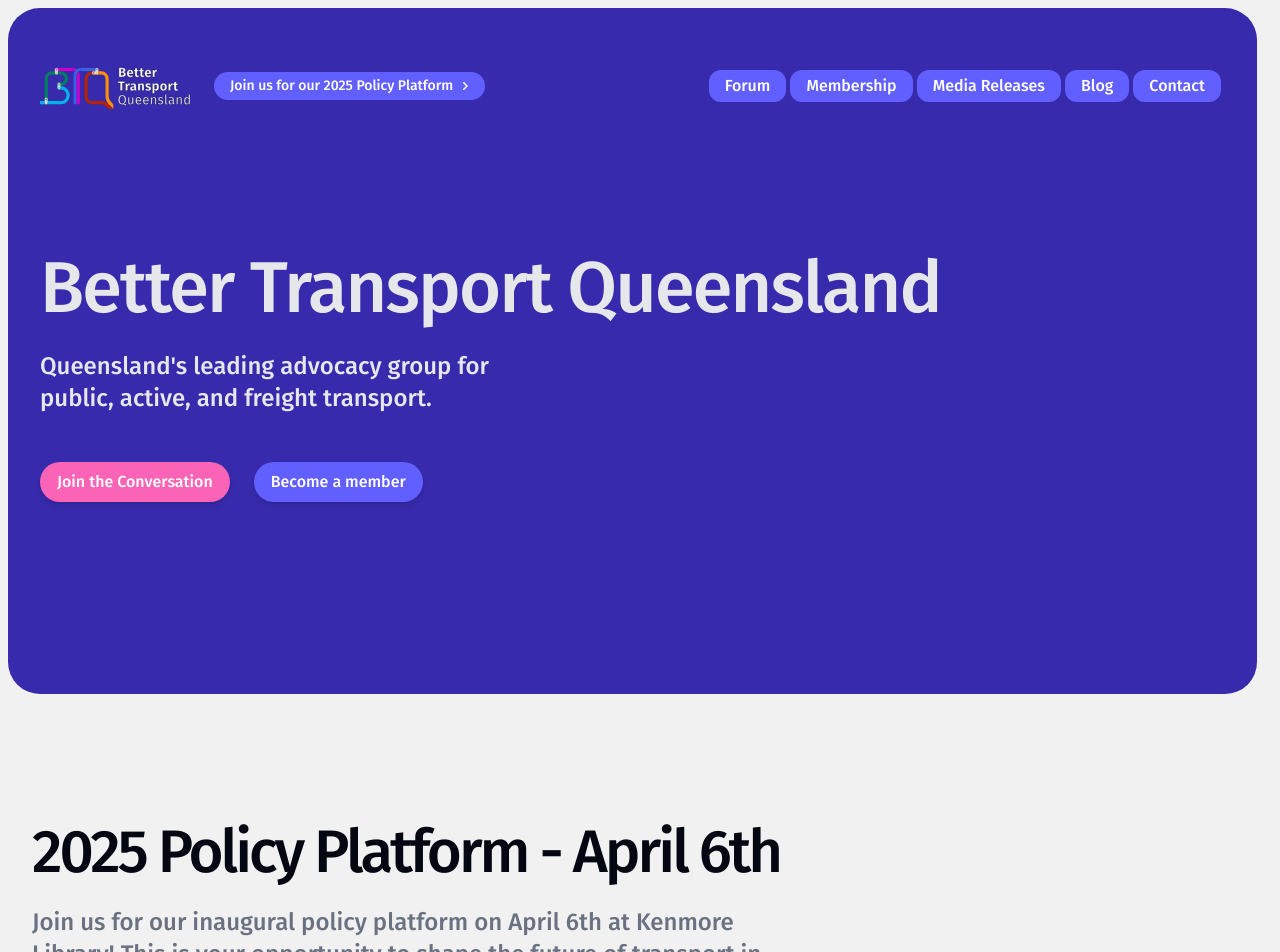
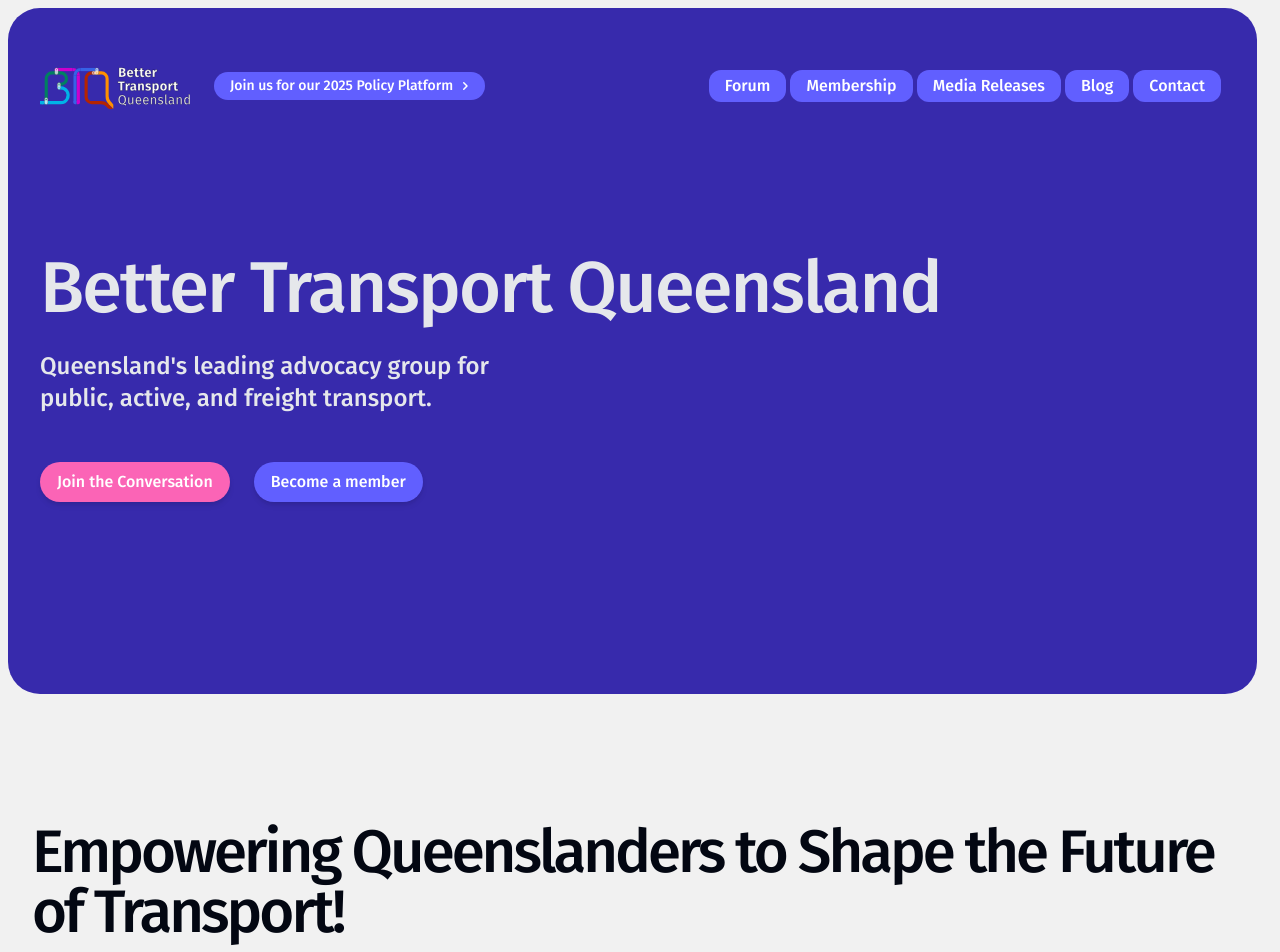
Before and after one commit to rowan-gray/btq-website, a Next.js app: page / in a window 1280 px wide. Shown: the top 952 px of the page. Built offline with nearby package versions, Linux system fonts and the light colour scheme; what node-cache would draw is missing.

Commit message:
Remove policy platform

```diff
--- a/app/page.tsx
+++ b/app/page.tsx
@@ -247,7 +247,6 @@
       <Hero />
       <main>
         <div className="space-y-32 pb-24 pt-32">
-          <UpcomingEvents />
           <FeatureSection />
         </div>
       </main>
```
